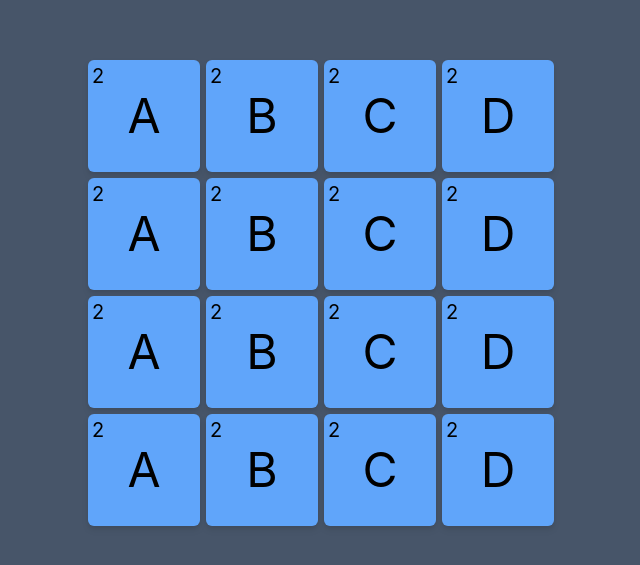
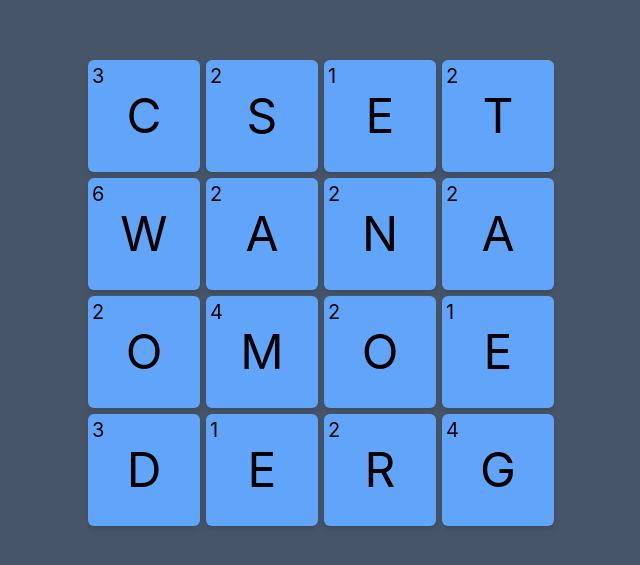
Before and after one commit to KartikWatts/shabd-sharda, a React (Create React App) app: page / in a window 1280 px wide. Shown: the part 129-694 px from the top of the page, without its empty margins (319-959 px from the left). Built offline with nearby package versions, Linux system fonts and the light colour scheme.

Commit message:
implemented word-validity with corresponding response

```diff
--- a/src/components/GameBox.tsx
+++ b/src/components/GameBox.tsx
@@ -33,6 +33,7 @@ function GameBox(props: DataProps) {
 							mouseY > boxY / 10 &&
 							mouseY < (8.5 * boxY) / 10
 						) {
+							currentBox.classList.remove("bg-blue-400");
 							currentBox.classList.remove("hover:bg-violet-400");
 							currentBox.classList.add("bg-teal-200");
 							props.updateState(props.id);
--- a/src/containers/Game.tsx
+++ b/src/containers/Game.tsx
@@ -10,28 +10,67 @@ function Game() {
 		isIncluded: boolean;
 	}
 
+	interface WordsData {
+		value: string;
+		isIncluded: boolean;
+	}
+
 	let originalData: Data[] = [
-		{ id: 0, letter: "A", value: 2, isIncluded: false },
-		{ id: 1, letter: "B", value: 2, isIncluded: false },
-		{ id: 2, letter: "C", value: 2, isIncluded: false },
-		{ id: 3, letter: "D", value: 2, isIncluded: false },
-		{ id: 4, letter: "A", value: 2, isIncluded: false },
-		{ id: 5, letter: "B", value: 2, isIncluded: false },
-		{ id: 6, letter: "C", value: 2, isIncluded: false },
-		{ id: 7, letter: "D", value: 2, isIncluded: false },
-		{ id: 8, letter: "A", value: 2, isIncluded: false },
-		{ id: 9, letter: "B", value: 2, isIncluded: false },
-		{ id: 10, letter: "C", value: 2, isIncluded: false },
-		{ id: 11, letter: "D", value: 2, isIncluded: false },
-		{ id: 12, letter: "A", value: 2, isIncluded: false },
-		{ id: 13, letter: "B", value: 2, isIncluded: false },
-		{ id: 14, letter: "C", value: 2, isIncluded: false },
-		{ id: 15, letter: "D", value: 2, isIncluded: false },
+		{ id: 0, letter: "C", value: 3, isIncluded: false },
+		{ id: 1, letter: "S", value: 2, isIncluded: false },
+		{ id: 2, letter: "E", value: 1, isIncluded: false },
+		{ id: 3, letter: "T", value: 2, isIncluded: false },
+		{ id: 4, letter: "W", value: 6, isIncluded: false },
+		{ id: 5, letter: "A", value: 2, isIncluded: false },
+		{ id: 6, letter: "N", value: 2, isIncluded: false },
+		{ id: 7, letter: "A", value: 2, isIncluded: false },
+		{ id: 8, letter: "O", value: 2, isIncluded: false },
+		{ id: 9, letter: "M", value: 4, isIncluded: false },
+		{ id: 10, letter: "O", value: 2, isIncluded: false },
+		{ id: 11, letter: "E", value: 1, isIncluded: false },
+		{ id: 12, letter: "D", value: 3, isIncluded: false },
+		{ id: 13, letter: "E", value: 1, isIncluded: false },
+		{ id: 14, letter: "R", value: 2, isIncluded: false },
+		{ id: 15, letter: "G", value: 4, isIncluded: false },
+	];
+
+	let validWordsList: WordsData[] = [
+		{ value: "TEN", isIncluded: false },
+		{ value: "TENS", isIncluded: false },
+		{ value: "TEA", isIncluded: false },
+		{ value: "CAN", isIncluded: false },
+		{ value: "CANE", isIncluded: false },
+		{ value: "CANER", isIncluded: false },
+		{ value: "CASE", isIncluded: false },
+		{ value: "SANE", isIncluded: false },
+		{ value: "WANT", isIncluded: false },
+		{ value: "WANE", isIncluded: false },
+		{ value: "WANES", isIncluded: false },
+		{ value: "SET", isIncluded: false },
+		{ value: "MAN", isIncluded: false },
+		{ value: "MANE", isIncluded: false },
+		{ value: "MANES", isIncluded: false },
+		{ value: "MANS", isIncluded: false },
+		{ value: "SENT", isIncluded: false },
+		{ value: "TAN", isIncluded: false },
+		{ value: "TANS", isIncluded: false },
+		{ value: "MON", isIncluded: false },
+		{ value: "MONS", isIncluded: false },
+		{ value: "RED", isIncluded: false },
+		{ value: "NOG", isIncluded: false },
+		{ value: "NAME", isIncluded: false },
+		{ value: "NAMER", isIncluded: false },
+		{ value: "SAME", isIncluded: false },
+		{ value: "SAMER", isIncluded: false },
+		{ value: "SEAM", isIncluded: false },
+		{ value: "SEAMER", isIncluded: false },
 	];
 
 	const [isMouseDown, setIsMouseDown] = useState<boolean>(false);
 	const [currentWord, setCurrentWord] = useState<string>("");
 	const [gameData, setGameData] = useState<Data[]>(originalData);
+	const [validWordsData, setValidWordsData] =
+		useState<WordsData[]>(validWordsList);
 
 	document.addEventListener("mousedown", () => {
 		setIsMouseDown(true);
@@ -60,19 +99,45 @@ function Game() {
 		}
 	};
 
+	const checkWordValidity = (word: string) => {
+		let tempWordsList = validWordsData;
+		let foundIndex = tempWordsList.findIndex((list) => list.value === word);
+
+		if (foundIndex != -1) {
+			if (!tempWordsList[foundIndex].isIncluded) {
+				tempWordsList[foundIndex].isIncluded = true;
+				setValidWordsData(tempWordsList);
+				return 1;
+			} else return 2;
+		}
+		return 0;
+	};
+
 	const endWordAndReset = (data: Data) => {
-		console.log(currentWord);
 		let boxElements = document.querySelectorAll(".game-box");
+		let validStatus = checkWordValidity(currentWord);
 
 		let boxElementsArray = Array.prototype.slice.call(boxElements);
 		boxElementsArray.map((box) => {
 			if (box.classList.contains("bg-teal-200")) {
 				box.classList.remove("bg-teal-200");
-				box.classList.add("hover:bg-violet-400");
+				if (validStatus == 1) box.classList.add("bg-emerald-400");
+				else if (validStatus == 2) box.classList.add("bg-amber-200");
+				else box.classList.add("bg-red-400");
+
+				setTimeout(() => {
+					box.classList.remove("bg-emerald-400");
+					box.classList.remove("bg-amber-200");
+					box.classList.remove("bg-red-400");
+					box.classList.add("bg-blue-400");
+					box.classList.add("hover:bg-violet-400");
+				}, 400);
 			}
 		});
-		setCurrentWord("");
-		setGameData(originalData);
+		setTimeout(() => {
+			setCurrentWord("");
+			setGameData(originalData);
+		}, 400);
 	};
 
 	return (
```
